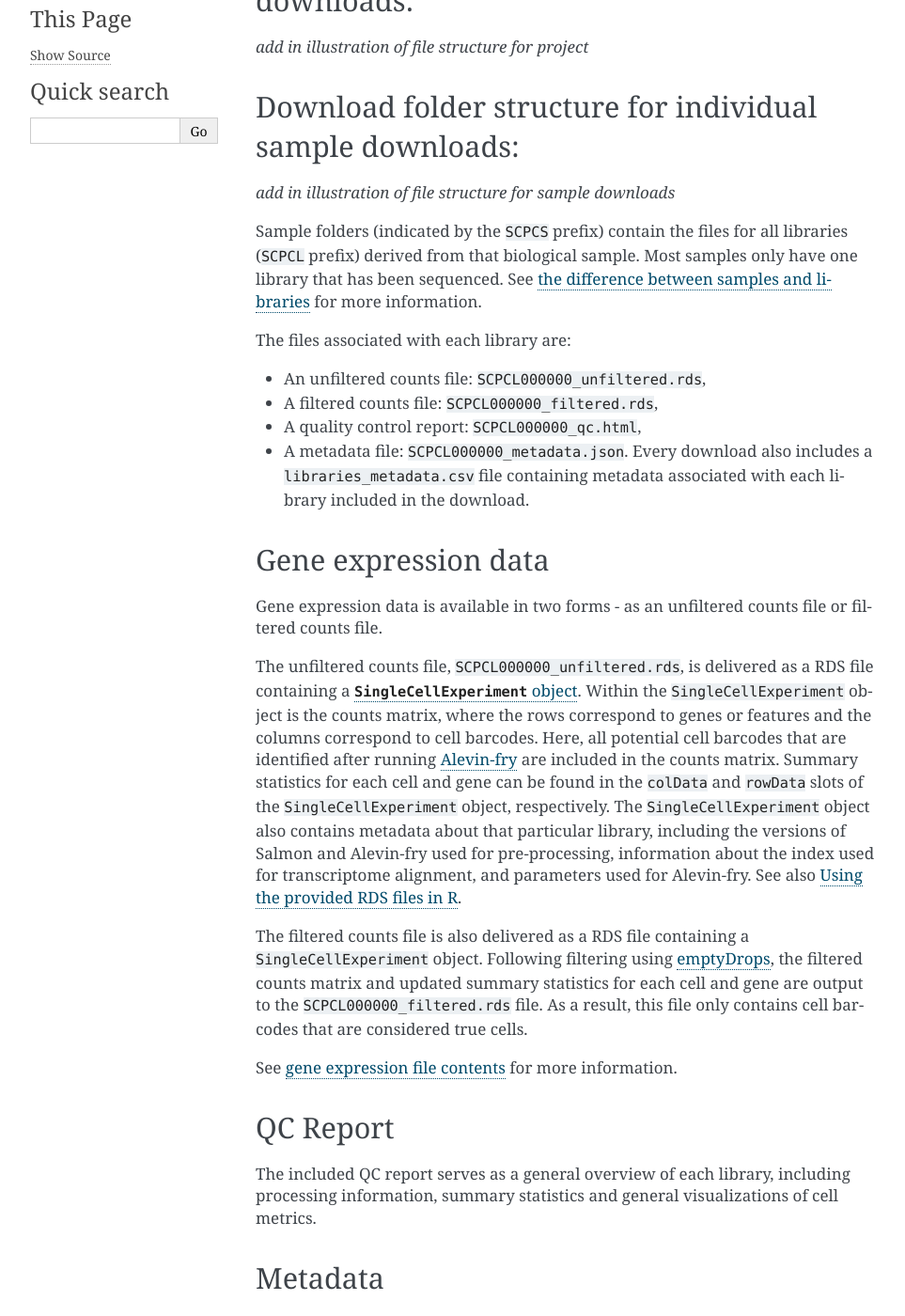
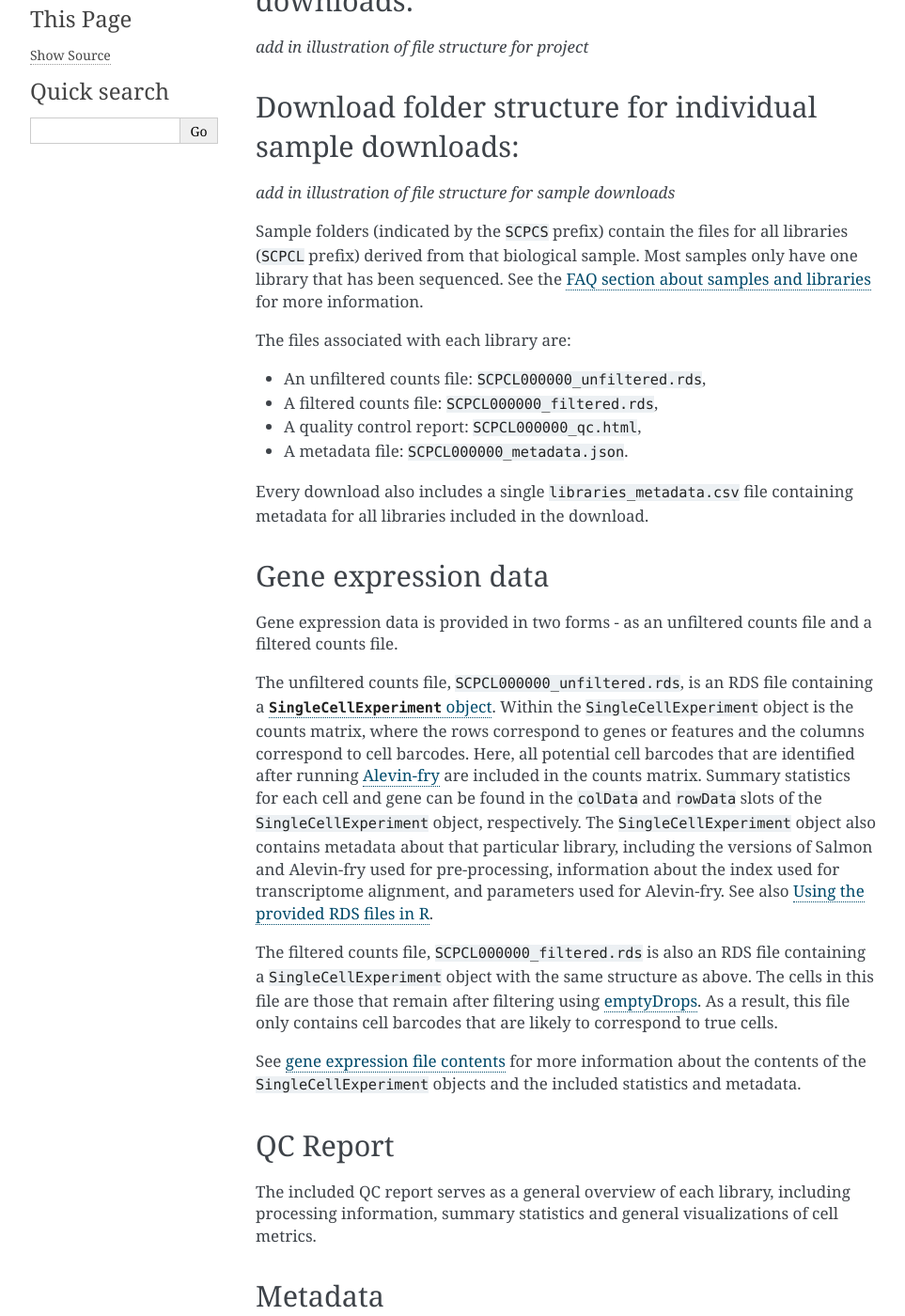
Before and after one commit to DongzeHE/scpca-docs, a Sphinx documentation site: the page built from docs/download_files.md, in a window 1280 px wide and 1400 px high, scrolled down 291 px. Shown: the whole window at 94% size, without its empty margins (148-1111 px from the left). Built offline with Sphinx 7.4.7, drawn with Linux system fonts in a browser that asks for light colours; some of the changed text lies outside the part shown.

Commit message:
Apply suggestions from code review
Co-authored-by: Joshua Shapiro <josh.shapiro@ccdatalab.org>

```diff
--- a/docs/download_files.md
+++ b/docs/download_files.md
@@ -12,31 +12,32 @@ _add in illustration of file structure for sample downloads_
 
 Sample folders (indicated by the `SCPCS` prefix) contain the files for all libraries (`SCPCL` prefix) derived from that biological sample.
 Most samples only have one library that has been sequenced.
-See {ref}`the difference between samples and libraries <faq:what is the difference between a sample and a library?>` for more information.
+See the {ref}`FAQ section about samples and libraries <faq:what is the difference between a sample and a library?>` for more information.
 
 The files associated with each library are:
 - An unfiltered counts file: `SCPCL000000_unfiltered.rds`,
 - A filtered counts file: `SCPCL000000_filtered.rds`,
 - A quality control report: `SCPCL000000_qc.html`,
 - A metadata file: `SCPCL000000_metadata.json`.
-Every download also includes a `libraries_metadata.csv` file containing metadata associated with each library included in the download.
+
+Every download also includes a single `libraries_metadata.csv` file containing metadata for all libraries included in the download.
 
 ## Gene expression data
 
-Gene expression data is available in two forms - as an unfiltered counts file or filtered counts file.
+Gene expression data is provided in two forms - as an unfiltered counts file and a filtered counts file.
 
-The unfiltered counts file, `SCPCL000000_unfiltered.rds`, is delivered as a RDS file containing a [`SingleCellExperiment` object](http://bioconductor.org/books/3.13/OSCA.intro/the-singlecellexperiment-class.html).
+The unfiltered counts file, `SCPCL000000_unfiltered.rds`, is an RDS file containing a [`SingleCellExperiment` object](http://bioconductor.org/books/3.13/OSCA.intro/the-singlecellexperiment-class.html).
 Within the `SingleCellExperiment` object is the counts matrix, where the rows correspond to genes or features and the columns correspond to cell barcodes.
 Here, all potential cell barcodes that are identified after running {ref}`Alevin-fry <processing_information:alignment and quantification using alevin-fry>` are included in the counts matrix.
 Summary statistics for each cell and gene can be found in the `colData` and `rowData` slots of the `SingleCellExperiment` object, respectively.
 The `SingleCellExperiment` object also contains metadata about that particular library, including the versions of Salmon and Alevin-fry used for pre-processing, information about the index used for transcriptome alignment, and parameters used for Alevin-fry.
 See also {ref}`Using the provided RDS files in R <faq:how do i use the provided RDS files in r?>`.
 
-The filtered counts file is also delivered as a RDS file containing a `SingleCellExperiment` object.
-Following filtering using {ref}`emptyDrops <processing_information:filtering cells>`, the filtered counts matrix and updated summary statistics for each cell and gene are output to the `SCPCL000000_filtered.rds` file.
-As a result, this file only contains cell barcodes that are considered true cells.
+The filtered counts file, `SCPCL000000_filtered.rds` is also an RDS file containing a `SingleCellExperiment` object with the same structure as above.
+The cells in this file are those that remain after filtering using {ref}`emptyDrops <processing_information:filtering cells>`.
+As a result, this file only contains cell barcodes that are likely to correspond to true cells.
 
-See {ref}`gene expression file contents <gene_expression_file_contents:gene expression file contents>` for more information.
+See {ref}`gene expression file contents <gene_expression_file_contents:gene expression file contents>` for more information about the contents of the `SingleCellExperiment` objects and the included statistics and metadata.
 
 ## QC Report
 
@@ -57,13 +58,14 @@ The `libraries_metadata.csv` file is a comma-separated table with one row per li
 | participant_id  | Original participant id, if there are multiple samples from the same participant                                                                          |
 | submitter       | Submitter name/id                                              |
 | age             | Age at time sample was obtained                                |
-| sex             | Sex of patient sample is obtained from                      |
+| sex             | Sex of patient that the sample was obtained from                      |
 | diagnosis       | Tumor type                                                     |
 | subdiagnosis    | Subcategory of diagnosis or mutation status (if applicable)   |
-| tissue_location | Where tumor sample was located                                 |
+| tissue_location | Where in the body the tumor sample was located                                 |
 | disease_timing  | What stage of disease was the sample obtained? At diagnosis or recurrence? |
 
-Additional metadata may also be included, specific to the disease type and experimental design of the project. Examples of this include treatment or outcome.
+Additional metadata may also be included, specific to the disease type and experimental design of the project.
+Examples of this include treatment or outcome.
 
 For each library, a `SCPCL000000_metadata.json` file that contains processing-associated metadata is also available.
 Most fields can also be found in the metadata slot of the `SingleCellExperiment` objects stored in both the `SCPCL000000_unfiltered.rds` and `SCPCL000000_filtered.rds` files.
```
Also changed, not shown: other parts of docs/download_files.md (+2 -2 lines), docs/faq.md (+3 -1 lines).
